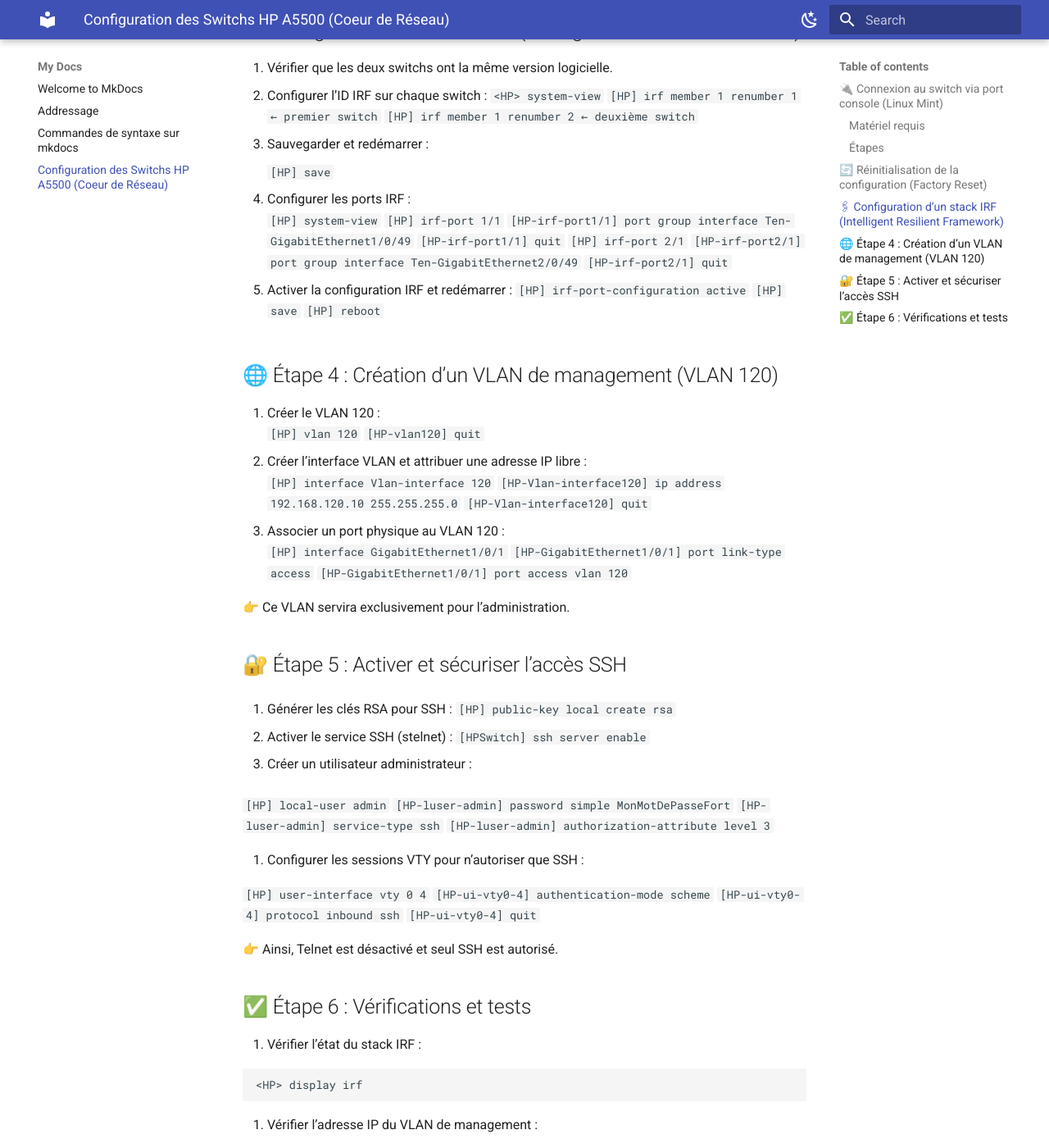
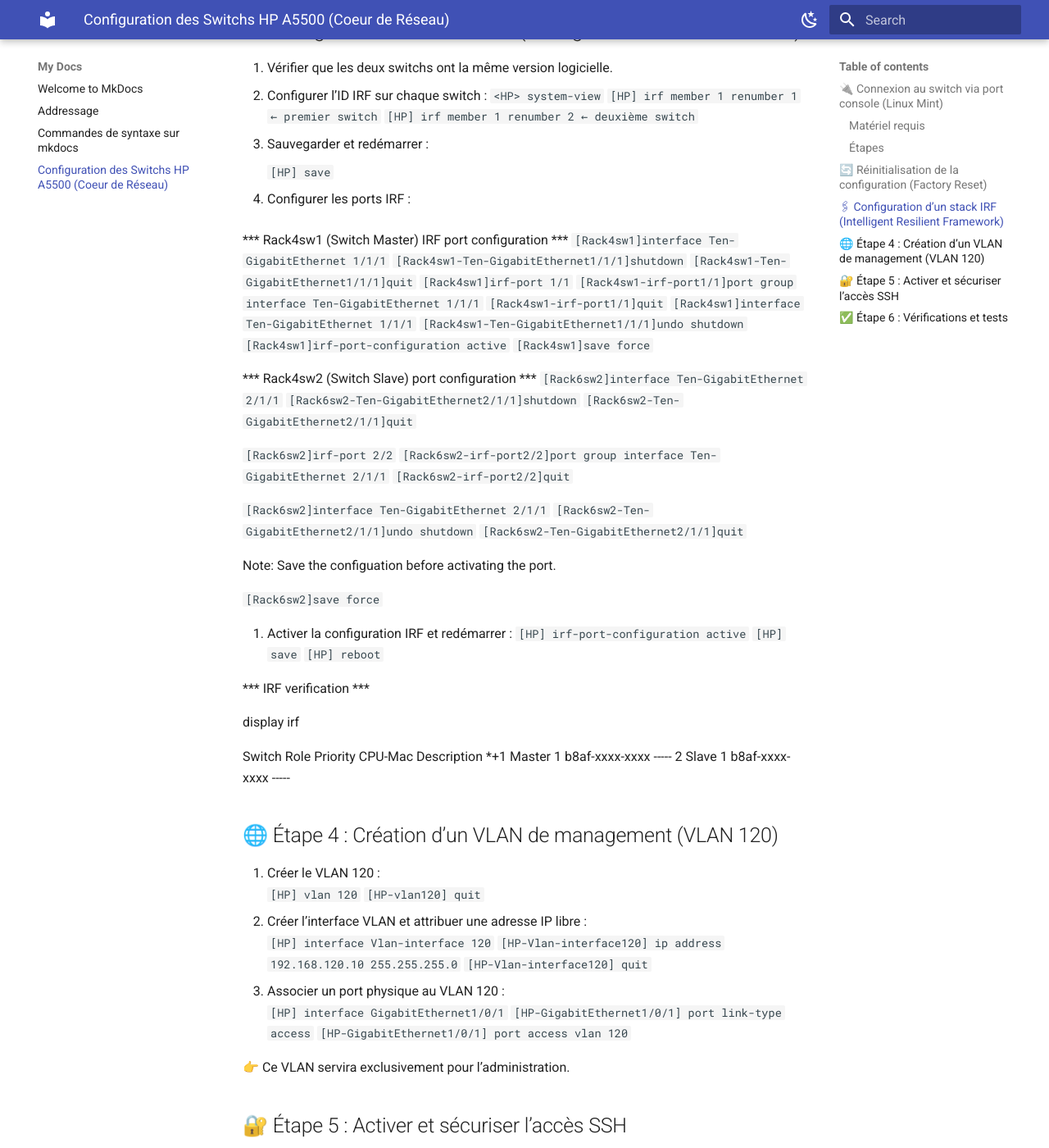
Before and after one commit to Sym-0ne/LaPaillasse, an MkDocs documentation site: the page built from docs/reseau.md, in a window 1280 px wide and 1400 px high, scrolled down 1465 px. Shown: the whole window at 82% size. Built offline with MkDocs 1.6.1 and Material for MkDocs 9.7.7, drawn with Linux system fonts in a browser that asks for light colours; some of the changed text lies outside the part shown.

Commit message:
Modif IRF

````diff
--- a/docs/reseau.md
+++ b/docs/reseau.md
@@ -66,19 +66,54 @@
     ```
 
 4. Configurer les ports IRF :<br>
-   ```[HP] system-view
+
+   *** Rack4sw1 (Switch Master) IRF port configuration ***
+   ```[Rack4sw1]interface Ten-GigabitEthernet 1/1/1
    ```
-   ```[HP] irf-port 1/1
+   ```[Rack4sw1-Ten-GigabitEthernet1/1/1]shutdown
    ```
-   ```[HP-irf-port1/1] port group interface Ten-GigabitEthernet1/0/49
+   ```[Rack4sw1-Ten-GigabitEthernet1/1/1]quit
    ```
-   ```[HP-irf-port1/1] quit
+   ```[Rack4sw1]irf-port 1/1
    ```
-   ```[HP] irf-port 2/1
+   ```[Rack4sw1-irf-port1/1]port group interface Ten-GigabitEthernet 1/1/1
    ```
-   ```[HP-irf-port2/1] port group interface Ten-GigabitEthernet2/0/49
+   ```[Rack4sw1-irf-port1/1]quit
    ```
-   ```[HP-irf-port2/1] quit
+   ```[Rack4sw1]interface Ten-GigabitEthernet 1/1/1
+   ```
+   ```[Rack4sw1-Ten-GigabitEthernet1/1/1]undo shutdown
+   ```
+   ```[Rack4sw1]irf-port-configuration active
+   ```
+   ```[Rack4sw1]save force
+   ```
+
+   *** Rack4sw2 (Switch Slave) port configuration ***
+   ```[Rack6sw2]interface Ten-GigabitEthernet 2/1/1
+   ```
+   ```[Rack6sw2-Ten-GigabitEthernet2/1/1]shutdown
+   ```
+   ```[Rack6sw2-Ten-GigabitEthernet2/1/1]quit
+   ```
+
+   ```[Rack6sw2]irf-port 2/2
+   ```
+   ```[Rack6sw2-irf-port2/2]port group interface Ten-GigabitEthernet 2/1/1
+   ```
+   ```[Rack6sw2-irf-port2/2]quit
+   ```
+
+   ```[Rack6sw2]interface Ten-GigabitEthernet 2/1/1
+   ```
+   ```[Rack6sw2-Ten-GigabitEthernet2/1/1]undo shutdown
+   ```
+   ```[Rack6sw2-Ten-GigabitEthernet2/1/1]quit
+   ```
+
+   Note: Save the configuation before activating the port.
+
+   ```[Rack6sw2]save force
    ```
 
 5. Activer la configuration IRF et redémarrer :
@@ -88,6 +123,15 @@
    ```
    ```[HP] reboot
    ```
+
+   *** IRF verification ***
+
+   <Rack4sw1>display irf
+
+   Switch  Role   Priority  CPU-Mac         Description
+   *+1   Master  1         b8af-xxxx-xxxx  -----
+     2   Slave   1         b8af-xxxx-xxxx  -----
+
 ## 🌐 Étape 4 : Création d’un VLAN de management (VLAN 120)
 
 1. Créer le VLAN 120 :<br>
@@ -162,7 +206,7 @@
 
 3. Depuis un poste client, tester l’accès SSH :
 
-```ssh admin@192.168.120.10
+```ssh admin@ip.vlan.management
 ```
 
 👉 Si tout est correct, la connexion doit s’établir en SSH avec l’utilisateur admin.
````
